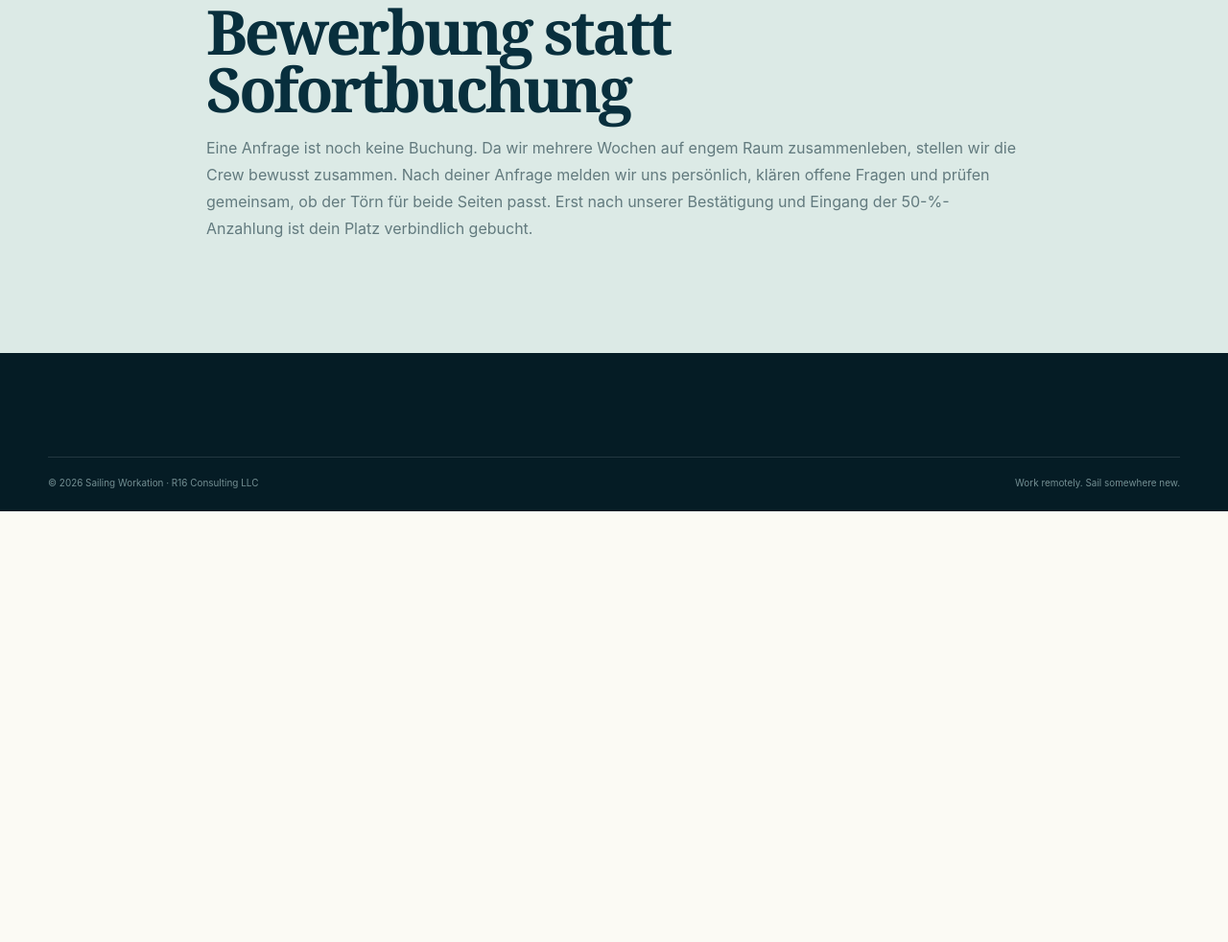
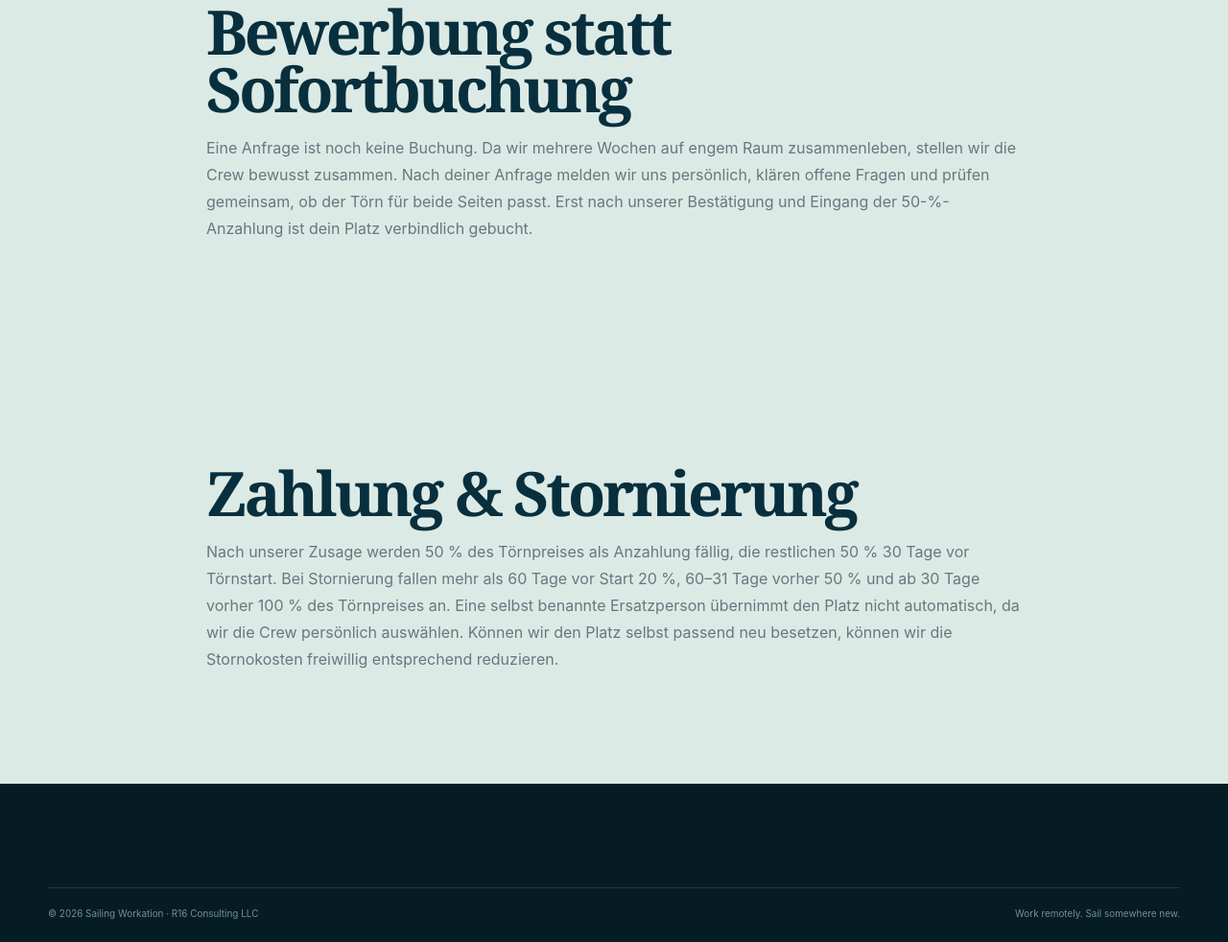
Before and after one commit to ReikSch/sailingworkation, a website: page public/anfrage/index.html in a window 1280 px wide. Shown: the part 2121-3103 px from the top of the page at 96% size. Before the commit the page ends 2654 px from the top, so only its background shows below. Drawn offline with Linux system fonts and the light colour scheme.

Commit message:
Add payment and cancellation terms to inquiry page

```diff
--- a/public/anfrage/index.html
+++ b/public/anfrage/index.html
@@ -86,7 +86,7 @@
   <button class="form-submit" type="submit">Unverbindliche Anfrage senden <span>→</span></button>
   <p class="form-note">Die Anfrage ist unverbindlich und noch keine Buchung. Wir melden uns persönlich bei dir.</p>
  </form>
-</div></section><section class="booking-state"><div class="shell reveal"><h2>Bewerbung statt Sofortbuchung</h2><p>Eine Anfrage ist noch keine Buchung. Da wir mehrere Wochen auf engem Raum zusammenleben, stellen wir die Crew bewusst zusammen. Nach deiner Anfrage melden wir uns persönlich, klären offene Fragen und prüfen gemeinsam, ob der Törn für beide Seiten passt. Erst nach unserer Bestätigung und Eingang der 50-%-Anzahlung ist dein Platz verbindlich gebucht.</p></div></section></main>
+</div></section><section class="booking-state"><div class="shell reveal"><h2>Bewerbung statt Sofortbuchung</h2><p>Eine Anfrage ist noch keine Buchung. Da wir mehrere Wochen auf engem Raum zusammenleben, stellen wir die Crew bewusst zusammen. Nach deiner Anfrage melden wir uns persönlich, klären offene Fragen und prüfen gemeinsam, ob der Törn für beide Seiten passt. Erst nach unserer Bestätigung und Eingang der 50-%-Anzahlung ist dein Platz verbindlich gebucht.</p></div></section><section class="booking-state"><div class="shell reveal"><h2>Zahlung & Stornierung</h2><p>Nach unserer Zusage werden 50 % des Törnpreises als Anzahlung fällig, die restlichen 50 % 30 Tage vor Törnstart. Bei Stornierung fallen mehr als 60 Tage vor Start 20 %, 60–31 Tage vorher 50 % und ab 30 Tage vorher 100 % des Törnpreises an. Eine selbst benannte Ersatzperson übernimmt den Platz nicht automatisch, da wir die Crew persönlich auswählen. Können wir den Platz selbst passend neu besetzen, können wir die Stornokosten freiwillig entsprechend reduzieren.</p></div></section></main>
 <footer class="sw-footer"><div class="shell footer-bottom"><span>© 2026 Sailing Workation · R16 Consulting LLC</span><span>Work remotely. Sail somewhere new.</span></div></footer>
 <script src="/script.js?v=25"></script>
 
```
